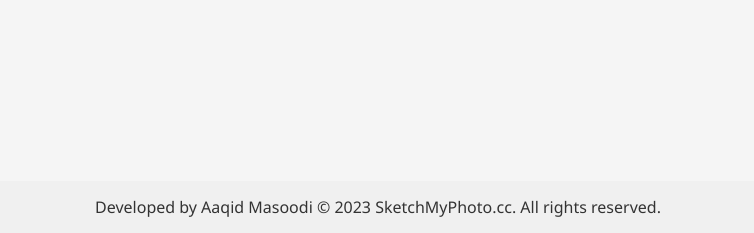
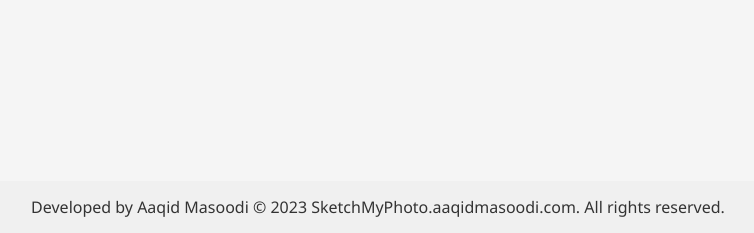
Before and after one commit to aaqidmasoodi/sketchmyphoto, a Django app: page /support/ in a window 1280 px wide. Shown: the part 567-800 px from the top of the page, without its empty margins (262-1016 px from the left). Run offline with Django 4.2, Linux system fonts and the light colour scheme.

Commit message:
Updated footer information for domain

```diff
--- a/templates/donate_and_support.html
+++ b/templates/donate_and_support.html
@@ -81,7 +81,7 @@
 
     <!-- Footer -->
     <footer>
-        Developed by Aaqid Masoodi &copy; 2023 SketchMyPhoto.cc. All rights reserved.
+        Developed by Aaqid Masoodi &copy; 2023 SketchMyPhoto.aaqidmasoodi.com. All rights reserved.
     </footer>
 </body>
 </html>
--- a/templates/index.html
+++ b/templates/index.html
@@ -177,7 +177,7 @@
 
     <!-- Footer -->
     <footer>
-        Developed by Aaqid Masoodi &copy; 2023 SketchMyPhoto.cc. All rights reserved.
+        Developed by Aaqid Masoodi &copy; 2023 SketchMyPhoto.aaqidmasoodi.com. All rights reserved.
     </footer>
 
     <script>
```
